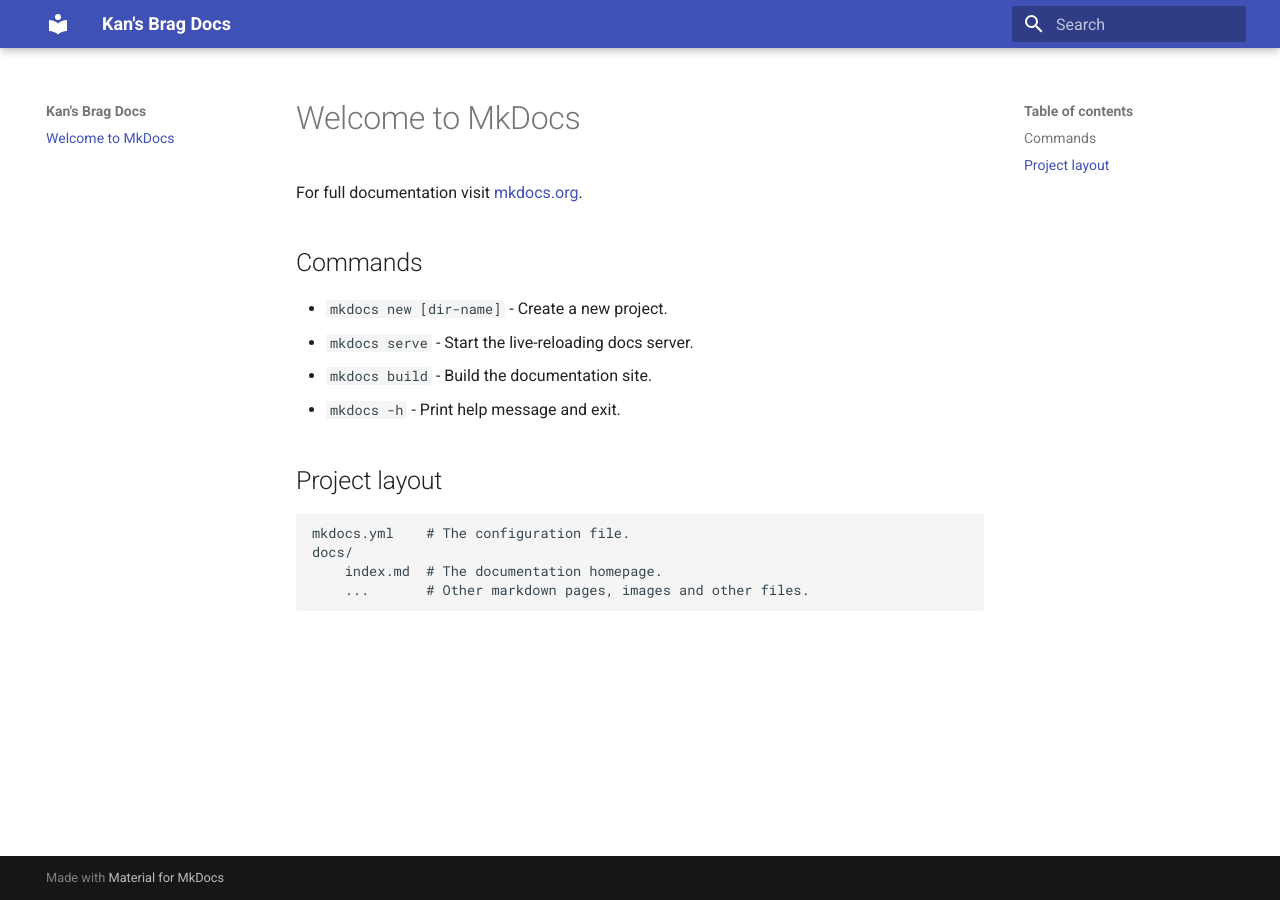
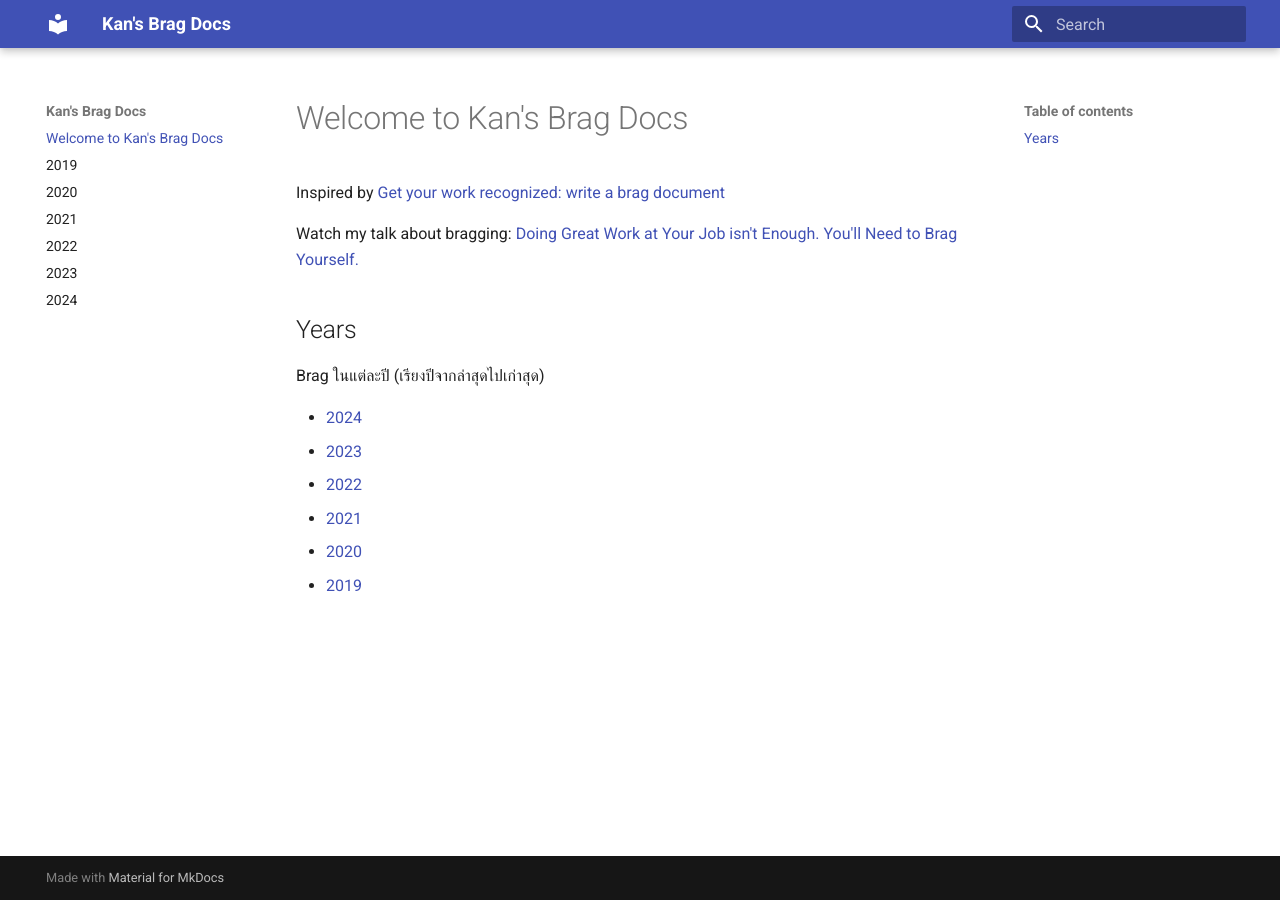
Before and after one commit to zkan/brag-documents, an MkDocs documentation site: the page built from docs/index.md, in a window 1280 px wide. Built offline with MkDocs 1.6.1 and Material for MkDocs 9.7.7, drawn with Linux system fonts in a browser that asks for light colours.

Commit message:
Migrate brags to mkdocs

```diff
--- a/docs/index.md
+++ b/docs/index.md
@@ -1,17 +1,18 @@
-# Welcome to MkDocs
+# Welcome to Kan's Brag Docs
 
-For full documentation visit [mkdocs.org](https://www.mkdocs.org).
+Inspired by [Get your work recognized: write a brag
+document](https://jvns.ca/blog/brag-documents/)
 
-## Commands
+Watch my talk about bragging: [Doing Great Work at Your Job isn't Enough.
+You'll Need to Brag Yourself.](https://www.youtube.com/watch?v=xv3XnW_eDJI)
 
-* `mkdocs new [dir-name]` - Create a new project.
-* `mkdocs serve` - Start the live-reloading docs server.
-* `mkdocs build` - Build the documentation site.
-* `mkdocs -h` - Print help message and exit.
+## Years
 
-## Project layout
+Brag ในแต่ละปี (เรียงปีจากล่าสุดไปเก่าสุด)
 
-    mkdocs.yml    # The configuration file.
-    docs/
-        index.md  # The documentation homepage.
-        ...       # Other markdown pages, images and other files.
+* [2024](2024.md)
+* [2023](2023.md)
+* [2022](2022.md)
+* [2021](2021.md)
+* [2020](2020.md)
+* [2019](2019.md)
```
Also changed, not shown: docs/2019.md (renamed from 2019.md), docs/2020.md (renamed from 2020.md), docs/2021.md (renamed from 2021.md), docs/2022.md (renamed from 2022.md), docs/2023.md (renamed from 2023.md), docs/2024.md (renamed from 2024.md), 1 other file.
